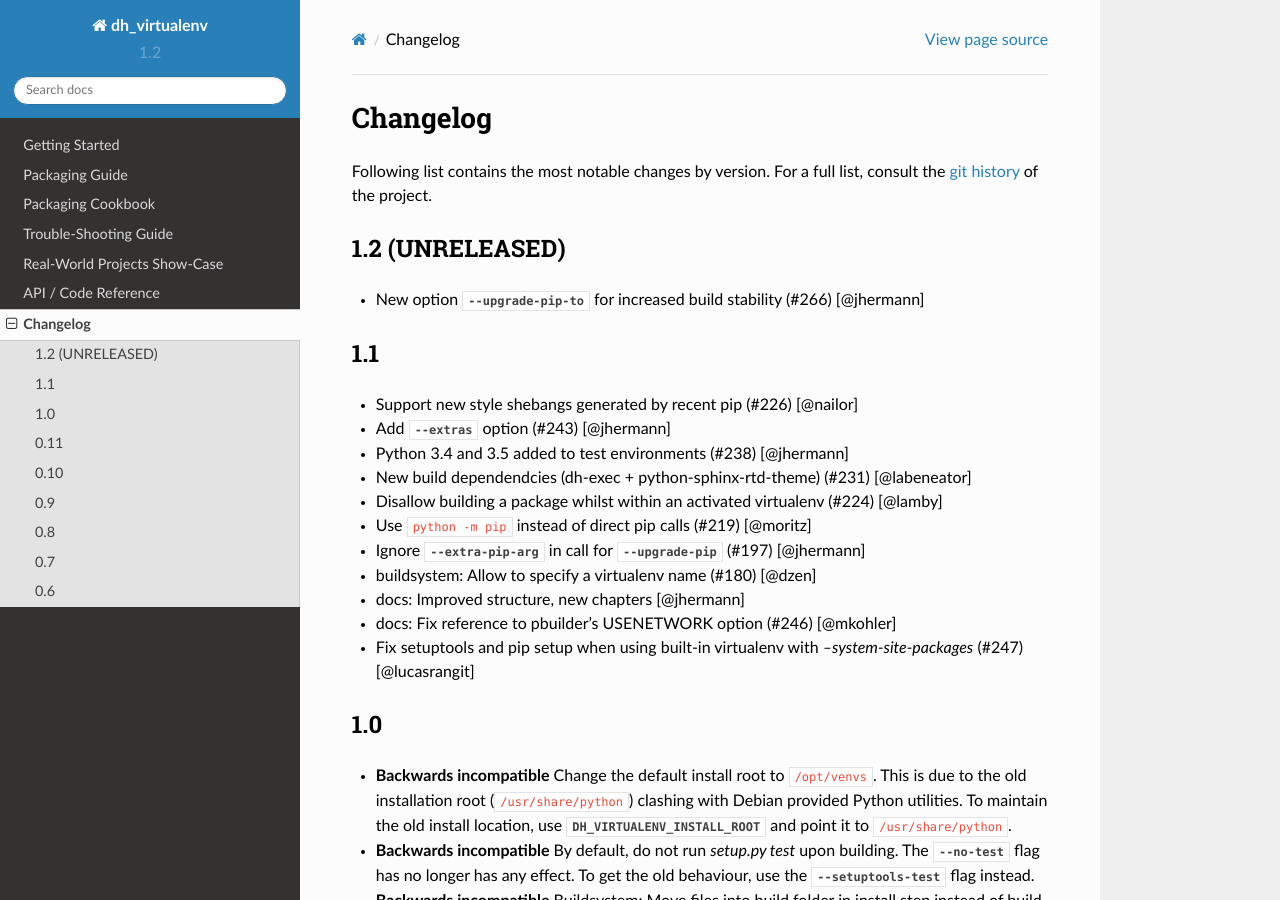
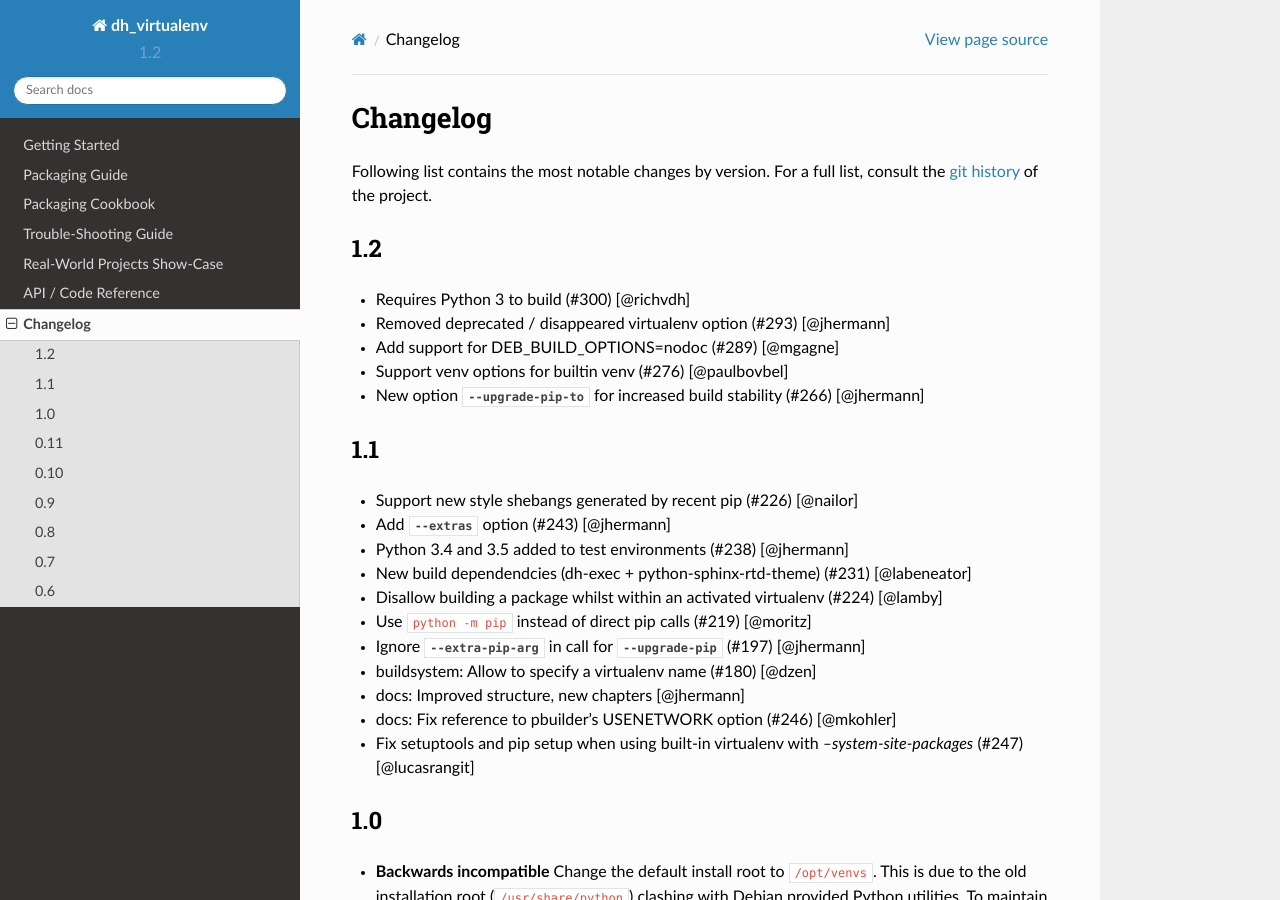
Before and after one commit to spotify/dh-virtualenv, a Sphinx documentation site: the page built from doc/changes.rst, in a window 1280 px wide and 900 px high. Built offline with Sphinx 7.4.7 and the Read the Docs theme 2.0.0, drawn with Linux system fonts in a browser that asks for light colours.

Commit message:
Release 1.2-1

```diff
--- a/dh_virtualenv/_version.py
+++ b/dh_virtualenv/_version.py
@@ -9,5 +9,5 @@
 
 version = '1.2'
 author = u'Jyrki Pulliainen'
-author_email = 'jyrki@spotify.com'
+author_email = 'jyrki@dywypi.org'
 url = 'https://github.com/spotify/dh-virtualenv'
--- a/doc/changes.rst
+++ b/doc/changes.rst
@@ -8,10 +8,16 @@
 .. _`git history`: https://github.com/spotify/dh-virtualenv/commits/master
 
 
-1.2 (UNRELEASED)
-================
+1.2
+===
 
-* New option :option:`--upgrade-pip-to` for increased build stability (#266) [@jhermann]
+* Requires Python 3 to build (#300) [@richvdh]
+* Removed deprecated / disappeared virtualenv option (#293)
+  [@jhermann]
+* Add support for DEB_BUILD_OPTIONS=nodoc (#289) [@mgagne]
+* Support venv options for builtin venv (#276) [@paulbovbel]
+* New option :option:`--upgrade-pip-to` for increased build stability
+  (#266) [@jhermann]
 
 
 1.1
```
Also changed, not shown: 1 other file.
